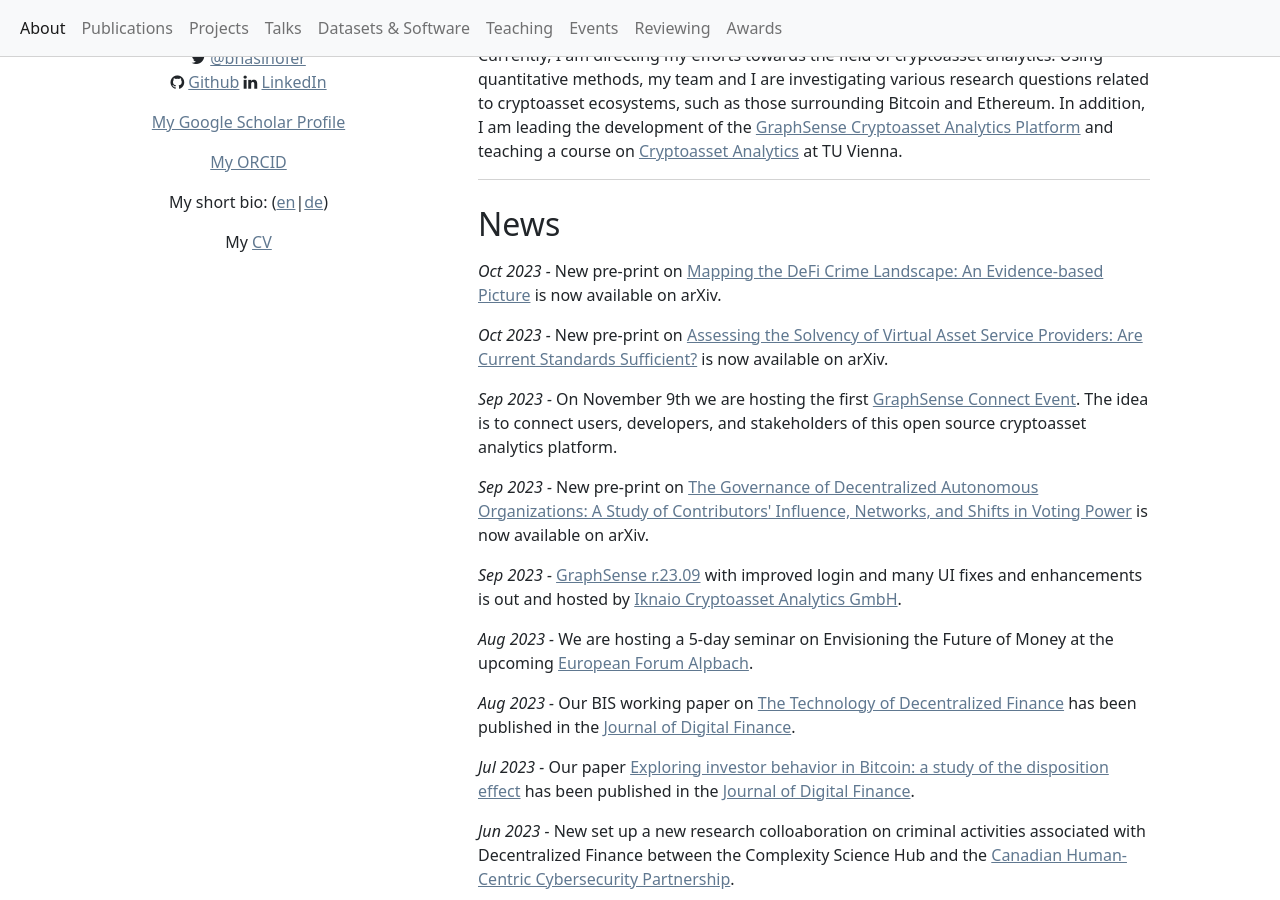
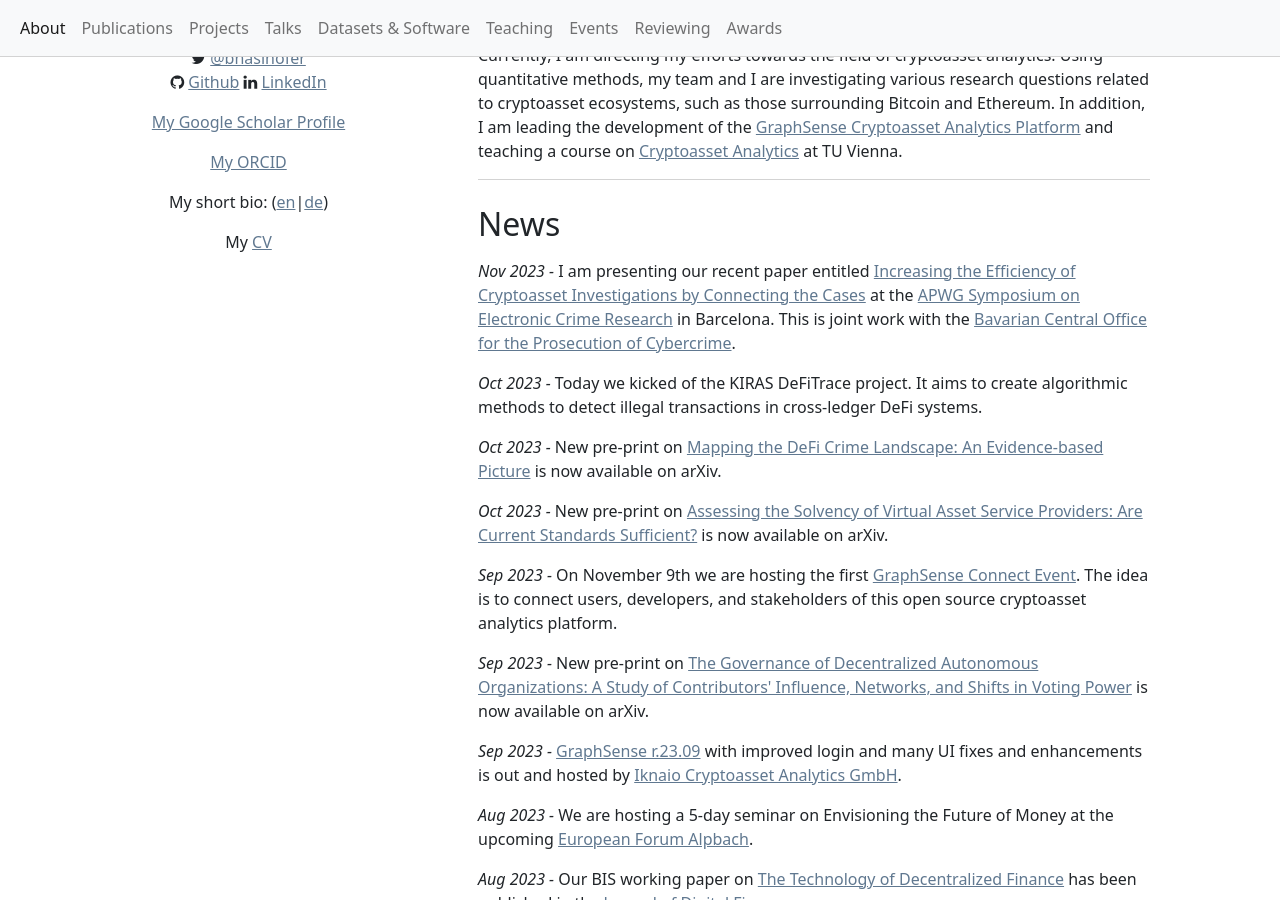
Before and after one commit to behas/behas.github.com, a Jekyll site: the page built from index.html, in a window 1280 px wide and 900 px high, scrolled down 422 px. Built offline with Jekyll 4.4.1, drawn with Linux system fonts in a browser that asks for light colours; a style sheet for code colours, icons or effects is not loaded.

Commit message:
updated news

```diff
--- a/_data/news.yml
+++ b/_data/news.yml
@@ -1,3 +1,16 @@
+- date: 2023-11-16
+  news: |
+    I am presenting our recent paper entitled
+    <a href="https://arxiv.org/abs/2311.08205" target="_blank">
+    Increasing the Efficiency of Cryptoasset Investigations by Connecting the Cases</a> at the
+    <a href="https://apwg.org/event/ecrime2023/" target="_blank">APWG Symposium on Electronic Crime Research</a>
+    in Barcelona. This is joint work with the <a href="https://www.justiz.bayern.de/gerichte-und-behoerden/generalstaatsanwaltschaft/bamberg/spezial_1.php" target="_blank">
+    Bavarian Central Office for the Prosecution of Cybercrime</a>.
+
+- date: 2023-10-16
+  news: |
+    Today we kicked of the KIRAS DeFiTrace project. It aims to create algorithmic methods to detect illegal transactions in cross-ledger DeFi systems.
+
 - date: 2023-10-09
   news: |
     New pre-print on <a href="https://arxiv.org/abs/2310.04356" target="_blank">Mapping the DeFi Crime Landscape: An Evidence-based Picture</a>
--- a/_data/publications.yml
+++ b/_data/publications.yml
@@ -1,6 +1,21 @@
 ---
 nocite: "[@*]"
 references:
+- author:
+  - family: Haslhofer
+    given: Bernhard
+  - family: Hanslbauer
+    given: Christiane
+  - family: Fröwis
+    given: Michael
+  - family: Goger
+    given: Thomas
+  id: "Haslhofer:2024a"
+  note: Arxiv pre-print
+  title: Increasing the efficiency of cryptoasset investigations by
+    connecting the cases
+  type: manuscript
+  url: "https://arxiv.org/abs/2311.08205"
 - author:
   - family: Carpentier-Desjardins
     given: Catherine
@@ -10,7 +25,7 @@
     given: Stefan
   - family: Haslhofer
     given: Bernhard
-  id: "Carpentier:2024"
+  id: "Carpentier:2024a"
   note: Arxiv pre-print
   title: "Mapping the DeFi crime landscape: An evidence-based picture"
   title-short: Mapping the DeFi crime landscape
```
Also changed, not shown: assets/bibliography.bib (+8 -1 lines).
